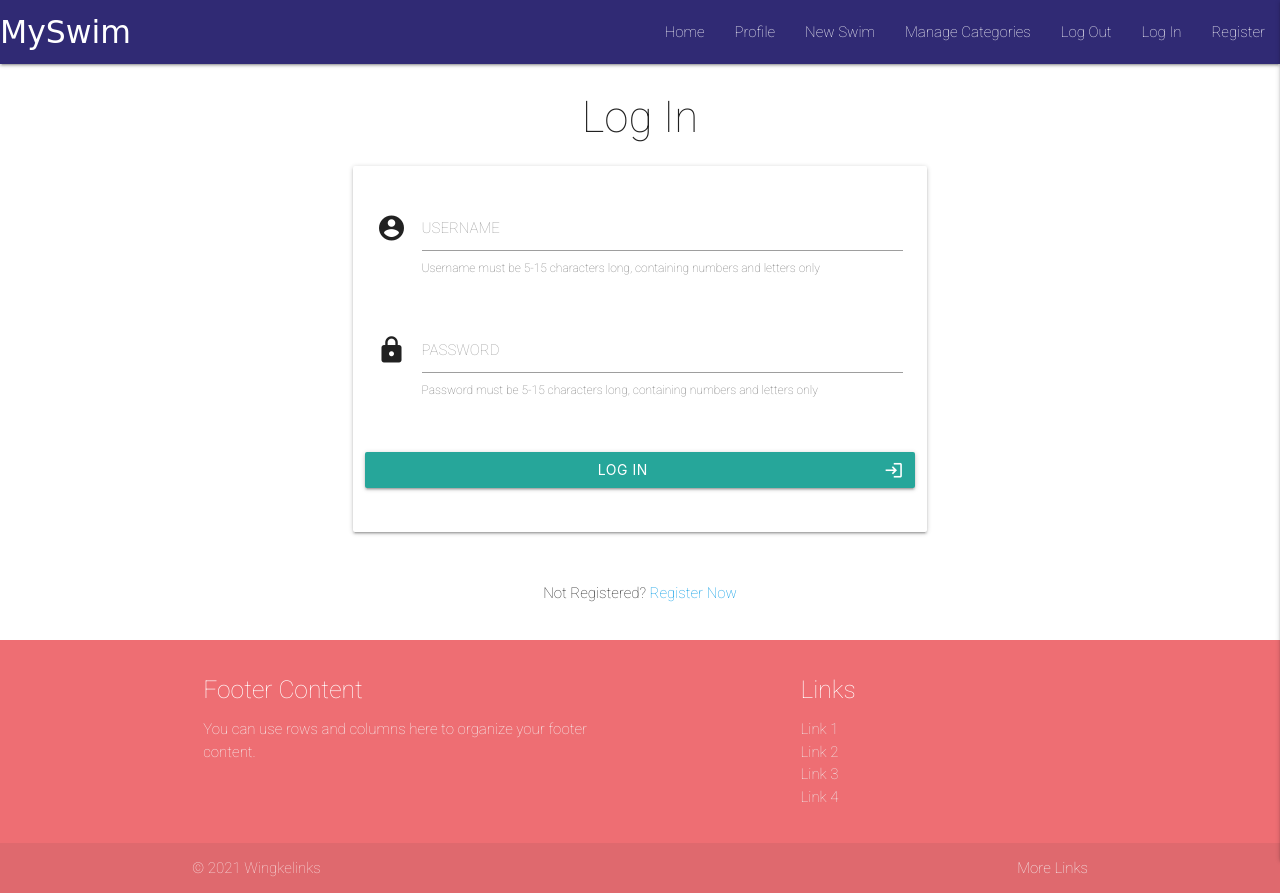
After one commit to Wingkelinks/myswim_MSP3, a Flask app: page /login in a window 1280 px wide. The commit adds this page. Run offline with Flask 2, Linux system fonts and the light colour scheme; some libraries are stand-ins or nearby versions; some web fonts are replaced.

Commit message:
Add Log In functionality

```diff
--- a/app.py
+++ b/app.py
@@ -6,6 +6,7 @@ from flask import (
 from flask_pymongo import PyMongo
 from werkzeug.security import generate_password_hash, check_password_hash
 from bson.objectid import ObjectId
+from werkzeug.utils import escape
 if os.path.exists("env.py"):
     import env
 
@@ -49,6 +50,32 @@ def register():
     return render_template("register.html")
 
 
+# LOG IN
+@app.route("/login", methods=["GET", "POST"])
+def login():
+    if request.method == "POST":
+        #check if username exists in db
+        existing_user = mongo.db.users.find_one({"username": request.form.get("username").lower()})
+
+        if existing_user:
+            #check hashed password matches user input
+            if check_password_hash(
+                existing_user["password"], request.form.get("password")):
+                    # put user into 'session' cookie
+                    session["user"] = request.form.get("username").lower()
+                    flash("Welcome to MySwim {}!".format(request.form.get("username")))
+            else:
+                #invalid password match
+                flash("Incorrect Username and/or Password")
+                return redirect(url_for("login"))
+        else:
+            # username doesn't exist
+            flash("Incorrect Username and/or Password")
+            return redirect(url_for("login"))
+
+    return render_template("login.html")
+
+
 if __name__ == "__main__":
     app.run(host=os.environ.get("IP"),
     port=int(os.environ.get("PORT")),
--- a/templates/base.html
+++ b/templates/base.html
@@ -50,7 +50,7 @@
 						<li><a href="#">New Swim</a></li>
 						<li><a href="#">Manage Categories</a></li>
 						<li><a href="#">Log Out</a></li>
-						<li><a href="#">Log In</a></li>
+						<li><a href="{{ url_for('login') }}">Log In</a></li>
 						<li><a href="{{ url_for('register') }}">Register</a></li>
 					</ul>
 				</div>
@@ -63,7 +63,7 @@
 				<li><a href="#">New Swim</a></li>
 				<li><a href="#">Manage Categories</a></li>
 				<li><a href="#">Log Out</a></li>
-				<li><a href="#">Log In</a></li>
+				<li><a href="{{ url_for('login') }}">Log In</a></li>
 				<li><a href="{{ url_for('register') }}">Register</a></li>
 			</ul>
 		</header>
--- /dev/null
+++ b/templates/login.html
@@ -0,0 +1,78 @@
+{% extends "base.html" %} {% block content %}
+
+<h3 class="center-align">Log In</h3>
+
+<div class="row">
+	<form
+		class="col s12 m8 offset-m2"
+		method="POST"
+		action="{{ url_for('login')}}"
+	>
+		<div class="card-panel">
+			<!-- Username -->
+			<div class="row">
+				<div class="input-field col s12">
+					<i class="prefix material-icons-outlined material-icons">
+						account_circle
+					</i>
+					<input
+						id="username"
+						name="username"
+						type="text"
+						minlength="5"
+						maxlength="15"
+						data-length="5-15"
+						pattern="^[a-zA-Z0-9]{5,15}$"
+						class="validate"
+						required
+					/>
+					<label for="username">USERNAME</label>
+					<span class="helper-text" data-error="wrong" data-success="right"
+						>Username must be 5-15 characters long, containing numbers and
+						letters only</span
+					>
+				</div>
+			</div>
+			<!-- Password -->
+			<div class="row">
+				<div class="input-field col s12">
+					<i class="prefix material-icons-outlined material-icons"> lock </i>
+					<input
+						id="password"
+						name="password"
+						type="password"
+						minlength="5"
+						maxlength="15"
+						data-length="5-15"
+						pattern="^[a-zA-Z0-9]{5,15}$"
+						class="validate"
+						required
+					/>
+					<label for="password">PASSWORD</label>
+					<span class="helper-text" data-error="wrong" data-success="right"
+						>Password must be 5-15 characters long, containing numbers and
+						letters only</span
+					>
+				</div>
+			</div>
+			<!-- Register Button -->
+			<div class="row">
+				<button class="waves-effect waves-light btn col s12">
+					LOG IN<i class="material-icons right">login</i>
+				</button>
+			</div>
+		</div>
+	</form>
+</div>
+
+<div class="row">
+	<div class="col s12">
+		<p class="center-align">
+			Not Registered?
+			<a href="{{ url_for('register')}}" class="">Register Now</a>
+		</p>
+	</div>
+</div>
+
+	{% endblock %}
+</div>
```
Also changed, not shown: templates/register.html (+9 -1 lines).
